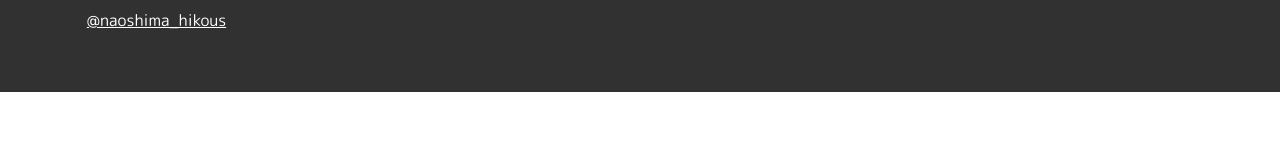
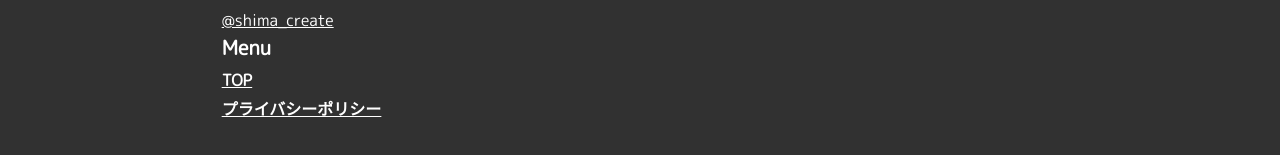
Before and after one commit to shima-kon/naoshima_hikoushiki, a plain HTML site: page ppricy.html in a window 1280 px wide. Shown: the part 2105-2260 px from the top of the page. Before the commit the page ends 2197 px from the top, so only its background shows below. Drawn offline with Linux system fonts and the light colour scheme; a web font is replaced by a local one.

Commit message:
Fix HTML encoding issues in ppricy.html

```diff
--- a/ppricy.html
+++ b/ppricy.html
@@ -146,8 +146,7 @@
                 <p class="footerp">※当サイト及び製作者は、直島町観光協会等とは一切関係ございません。</p>
                 <p class="footerp">※当サイトにて掲載している画像の著作権・肖像権等は各権利所有者に帰属致します。</p>
                 <p class="footerp">※可能な限り正確な情報を掲載するよう努めておりますが、誤った情報が⼊り込んだり、情報が古くなっている可能性がございます。</p>
-                <div id="consns" class="sitasen"><a id="footera" href="https://x.com/naoshima_hikous" target="_blank" rel="noopener noreferrer"><p>@naoshima_hikous</p></a></div>
-            </div>
+                              <div id="consns" class="sitasen"><a id="footera" href="https://x.com/shima_create11" target="_blank" rel="noopener noreferrer"><p>@shima_create</p></a></div>
             <div class="footerthdiv">
                 <h4 class="footermenu">Menu</h4>
                 <div>
@@ -160,4 +159,5 @@
 
 </footer>
 </body>
+
 </html>
```
